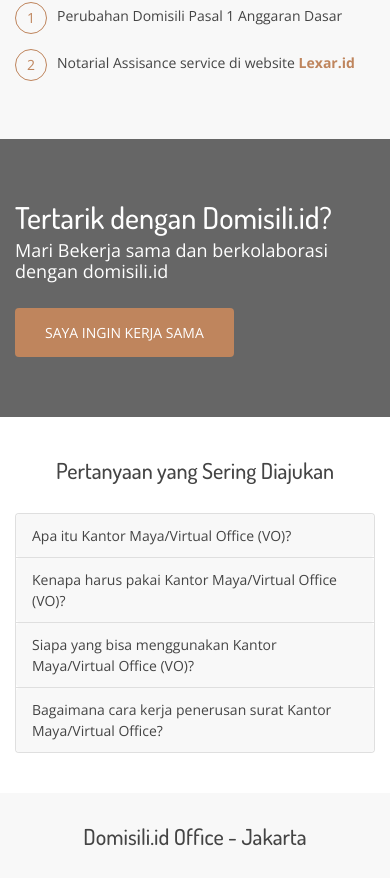
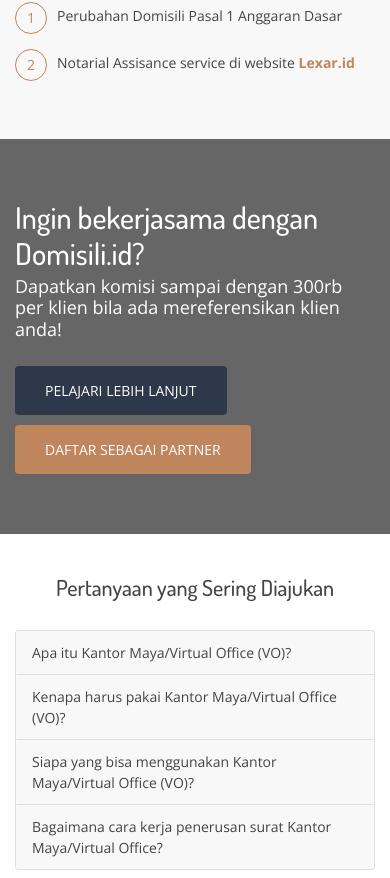
Before and after one commit to luthfimunadzar/domisili_id, a website: page index.html in a window 390 px wide. Shown: the part 6397-7275 px from the top of the page. Drawn offline with nearby package versions, Linux system fonts and the light colour scheme; some packages are replaced by stand-ins of ours; a script that the page names is missing.

Commit message:
update partnership

```diff
--- a/index.html
+++ b/index.html
@@ -344,14 +344,15 @@
 	<div class="partnership" style="background-image: url('assets/images/worktogether.jfif');">
 		<div class="container">
 			<div class="row">
-				<div class="col-md-6">
+				<div class="col-md-7">
 					<h5 class="sec-title">
-						Tertarik dengan Domisili.id?
+						Ingin bekerjasama dengan Domisili.id?
 					</h5>
 					<h6 class="sec-subtitle">
-						Mari Bekerja sama dan berkolaborasi dengan domisili.id
+						Dapatkan komisi sampai dengan 300rb per klien bila ada mereferensikan klien anda!
 					</h6>
-					<a href="https://docs.google.com/forms/d/e/1FAIpQLSdFZhas43cxt48hZILhkV-k3y1HcRJK3xUkoZzdXZDNmIBmWA/viewform" target="_blank" class="btn btn-primary">Saya Ingin Kerja Sama</a>
+					<a href="assets/images/Proposal-Kerjasama-Domisili.id-2020.pdf" target="_blank" class="btn btn-secondary btn-pertnership mr-3">Pelajari lebih lanjut</a>
+					<a href="https://docs.google.com/forms/d/e/1FAIpQLSdFZhas43cxt48hZILhkV-k3y1HcRJK3xUkoZzdXZDNmIBmWA/viewform" target="_blank" class="btn btn-primary">Daftar sebagai Partner</a>
 				</div>
 			</div>
 		</div>
--- a/sass/components/_button.scss
+++ b/sass/components/_button.scss
@@ -4,7 +4,7 @@
 	background-color: $main;
 	color: $wt;
 	border: none;
-	padding: 14px 50px;
+	padding: 14px 30px;
 	font-size: 16px;
 	font-family: $lato;
 	border-radius: 4px;
@@ -18,6 +18,29 @@
 	&:hover, &:focus, &:active{
 		color: $wt !important;
 		background-color: darken($main, 5%) !important;
+		outline: none;
+		box-shadow: none !important;
+	}
+}
+
+.btn-secondary{
+	background-color: $second;
+	color: $wt;
+	border: none;
+	padding: 14px 30px;
+	font-size: 16px;
+	font-family: $lato;
+	border-radius: 4px;
+	font-weight: 500;
+	text-transform: uppercase;
+	@include transition(all, 0.3s, ease);
+    @include media-breakpoint-down(sm) {
+		font-size: 14px;
+		padding: 14px 30px;
+    }
+	&:hover, &:focus, &:active{
+		color: $wt !important;
+		background-color: darken($second, 5%) !important;
 		outline: none;
 		box-shadow: none !important;
 	}
--- a/sass/pages/_home.scss
+++ b/sass/pages/_home.scss
@@ -390,6 +390,11 @@
         color: #FFF;
         font-size: 18px;
     }
+    .btn-secondary{
+        @media screen and (max-width: 425px){
+            margin-bottom: 10px;
+        }
+    }
 }
 
 .faq{
```
Also changed, not shown: assets/css/app.css, 1 other file.
